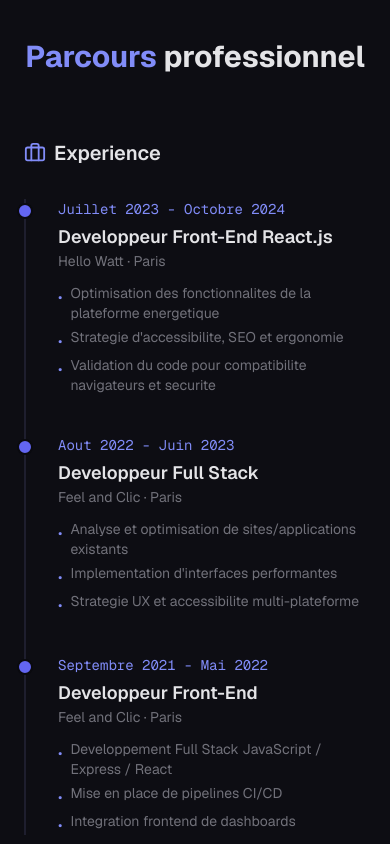
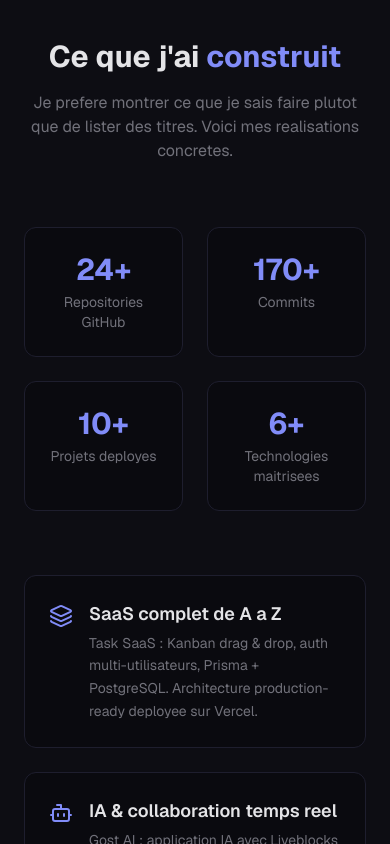
Before and after one commit to Gojobyte/portfolio-ia-saas, a Next.js app: page / in a window 390 px wide. Shown: the part 5680-6524 px from the top of the page. Built offline with nearby package versions, Linux system fonts and the light colour scheme.

Commit message:
Remplace section Experience par Realisations concretes (projets, stats, highlights)

```diff
--- a/src/components/Experience.tsx
+++ b/src/components/Experience.tsx
@@ -1,66 +1,62 @@
 "use client";
 
 import { motion } from "framer-motion";
-import { Briefcase, GraduationCap } from "lucide-react";
+import { GraduationCap, Flame, Code2, Layers, Database, Bot } from "lucide-react";
 
-const experiences = [
+const stats = [
+  { value: "24+", label: "Repositories GitHub" },
+  { value: "170+", label: "Commits" },
+  { value: "10+", label: "Projets deployes" },
+  { value: "6+", label: "Technologies maitrisees" },
+];
+
+const highlights = [
   {
-    type: "work",
-    title: "Developpeur Front-End React.js",
-    company: "Hello Watt",
-    location: "Paris",
-    period: "Juillet 2023 - Octobre 2024",
-    tasks: [
-      "Optimisation des fonctionnalites de la plateforme energetique",
-      "Strategie d'accessibilite, SEO et ergonomie",
-      "Validation du code pour compatibilite navigateurs et securite",
-    ],
+    icon: Layers,
+    title: "SaaS complet de A a Z",
+    desc: "Task SaaS : Kanban drag & drop, auth multi-utilisateurs, Prisma + PostgreSQL. Architecture production-ready deployee sur Vercel.",
   },
   {
-    type: "work",
-    title: "Developpeur Full Stack",
-    company: "Feel and Clic",
-    location: "Paris",
-    period: "Aout 2022 - Juin 2023",
-    tasks: [
-      "Analyse et optimisation de sites/applications existants",
-      "Implementation d'interfaces performantes",
-      "Strategie UX et accessibilite multi-plateforme",
-    ],
+    icon: Bot,
+    title: "IA & collaboration temps reel",
+    desc: "Gost AI : application IA avec Liveblocks pour la collaboration en temps reel, tests automatises avec Vitest, integration agents IA.",
   },
   {
-    type: "work",
-    title: "Developpeur Front-End",
-    company: "Feel and Clic",
-    location: "Paris",
-    period: "Septembre 2021 - Mai 2022",
-    tasks: [
-      "Developpement Full Stack JavaScript / Express / React",
-      "Mise en place de pipelines CI/CD",
-      "Integration frontend de dashboards",
-    ],
+    icon: Database,
+    title: "Architecture microservices",
+    desc: "CHADIA Projects : 3 microservices (Auth, Tender, Notification), API Gateway, PostgreSQL, Redis, Docker, pattern Outbox event-driven.",
+  },
+  {
+    icon: Code2,
+    title: "Dashboards & e-commerce",
+    desc: "E-Commerce Dashboard avec Recharts, NextAuth, Prisma. Hub Store avec integration Stripe. Interfaces riches et performantes.",
+  },
+  {
+    icon: Flame,
+    title: "IA au quotidien",
+    desc: "J'utilise Claude Code, GitHub Copilot et les outils IA pour coder plus vite. Ce portfolio a ete construit avec l'assistance de Claude.",
   },
 ];
 
 const education = [
   {
-    title: "Formation continue",
+    title: "Formation continue - Developpement Web",
     school: "Dyma, OpenClassroom",
     period: "2020 - 2021",
-    desc: "Specialisation en developpement web moderne (React, Node.js, bases de donnees)",
+    desc: "Specialisation en developpement web moderne : React, Node.js, bases de donnees, TypeScript.",
   },
   {
     title: "Ecole d'ingenieur",
     school: "ISGA",
     period: "2016 - 2020",
-    desc: "Formation ingenieur avec specialisation informatique",
+    desc: "Formation ingenieur avec specialisation informatique.",
   },
 ];
 
 export function Experience() {
   return (
     <section id="experience" className="py-24 px-6 bg-card-bg/50">
-      <div className="max-w-4xl mx-auto">
+      <div className="max-w-6xl mx-auto">
         <motion.div
           initial={{ opacity: 0, y: 20 }}
           whileInView={{ opacity: 1, y: 0 }}
@@ -69,47 +65,54 @@ export function Experience() {
           className="text-center mb-16"
         >
           <h2 className="text-3xl sm:text-4xl font-bold mb-4">
-            <span className="text-accent-light">Parcours</span> professionnel
+            Ce que j&apos;ai <span className="text-accent-light">construit</span>
           </h2>
+          <p className="text-muted max-w-xl mx-auto">
+            Je prefere montrer ce que je sais faire plutot que de lister des
+            titres. Voici mes realisations concretes.
+          </p>
         </motion.div>
 
-        {/* Experience */}
-        <div className="mb-16">
-          <h3 className="flex items-center gap-2 text-xl font-semibold mb-8">
-            <Briefcase className="text-accent-light" size={22} />
-            Experience
-          </h3>
-          <div className="relative border-l-2 border-card-border pl-8 space-y-10">
-            {experiences.map((e, i) => (
+        {/* Stats */}
+        <div className="grid grid-cols-2 md:grid-cols-4 gap-6 mb-16">
+          {stats.map((s, i) => (
             <motion.div
-                key={i}
+              key={s.label}
+              initial={{ opacity: 0, y: 20 }}
+              whileInView={{ opacity: 1, y: 0 }}
+              viewport={{ once: true }}
+              transition={{ duration: 0.4, delay: i * 0.1 }}
+              className="text-center p-6 rounded-xl border border-card-border bg-background"
+            >
+              <div className="text-3xl font-bold text-accent-light mb-1">
+                {s.value}
+              </div>
+              <div className="text-sm text-muted">{s.label}</div>
+            </motion.div>
+          ))}
+        </div>
+
+        {/* Highlights */}
+        <div className="space-y-6 mb-16">
+          {highlights.map((h, i) => (
+            <motion.div
+              key={h.title}
               initial={{ opacity: 0, x: -20 }}
               whileInView={{ opacity: 1, x: 0 }}
               viewport={{ once: true }}
-                transition={{ duration: 0.4, delay: i * 0.1 }}
-                className="relative"
+              transition={{ duration: 0.4, delay: i * 0.08 }}
+              className="flex gap-4 p-6 rounded-xl border border-card-border bg-background hover:border-accent/40 transition-colors"
             >
-                <div className="absolute -left-[41px] top-1 w-4 h-4 rounded-full bg-accent border-2 border-background" />
-                <div className="text-sm text-accent-light font-mono mb-1">
-                  {e.period}
+              <h.icon
+                className="text-accent-light shrink-0 mt-1"
+                size={24}
+              />
+              <div>
+                <h3 className="font-semibold text-lg mb-1">{h.title}</h3>
+                <p className="text-muted text-sm leading-relaxed">{h.desc}</p>
               </div>
-                <h4 className="text-lg font-semibold">{e.title}</h4>
-                <div className="text-muted text-sm mb-3">
-                  {e.company} &middot; {e.location}
-                </div>
-                <ul className="space-y-1">
-                  {e.tasks.map((t, j) => (
-                    <li key={j} className="text-sm text-muted flex gap-2">
-                      <span className="text-accent-light mt-1 shrink-0">
-                        &bull;
-                      </span>
-                      {t}
-                    </li>
-                  ))}
-                </ul>
             </motion.div>
           ))}
-          </div>
         </div>
 
         {/* Education */}
--- a/src/components/Navbar.tsx
+++ b/src/components/Navbar.tsx
@@ -9,7 +9,7 @@ const links = [
   { href: "#apropos", label: "A propos" },
   { href: "#competences", label: "Competences" },
   { href: "#projets", label: "Projets" },
-  { href: "#experience", label: "Experience" },
+  { href: "#experience", label: "Realisations" },
   { href: "#contact", label: "Contact" },
 ];
 
```
Lines whose indentation alone changed are shown as unchanged.
